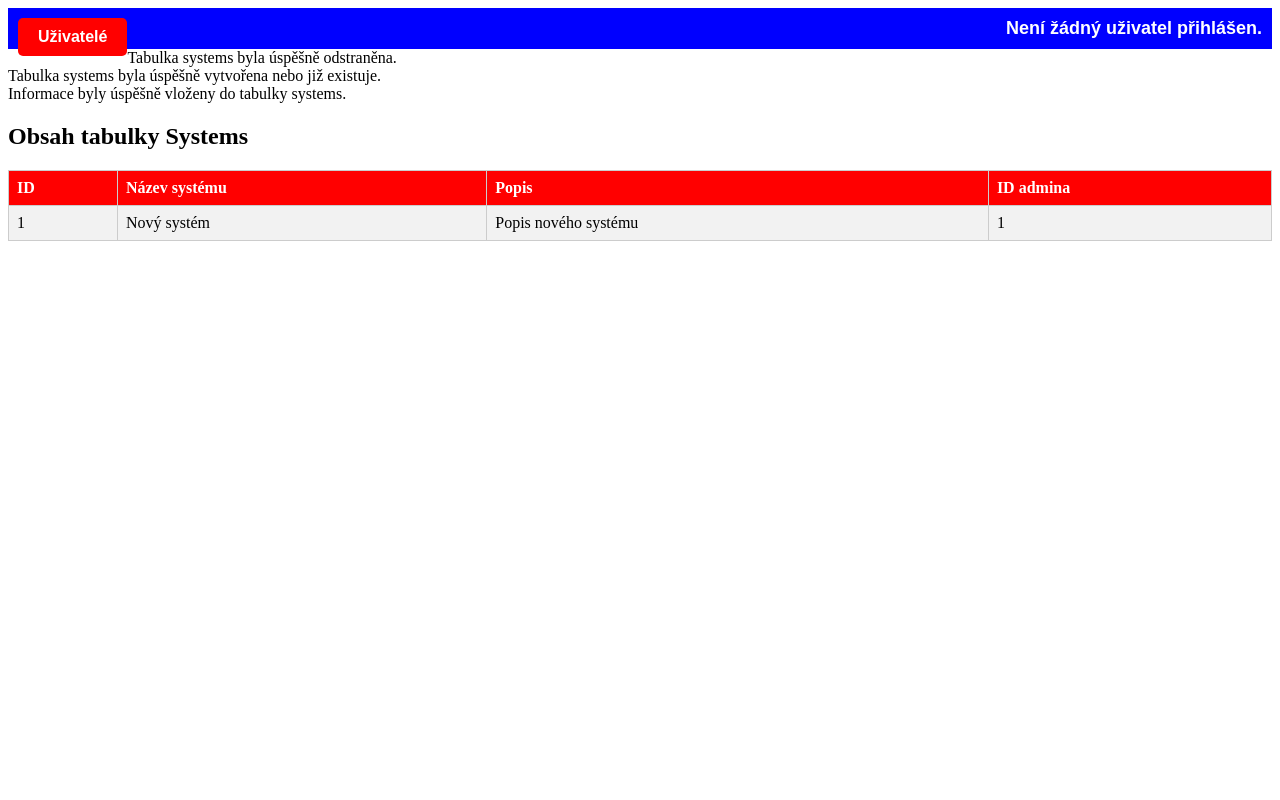
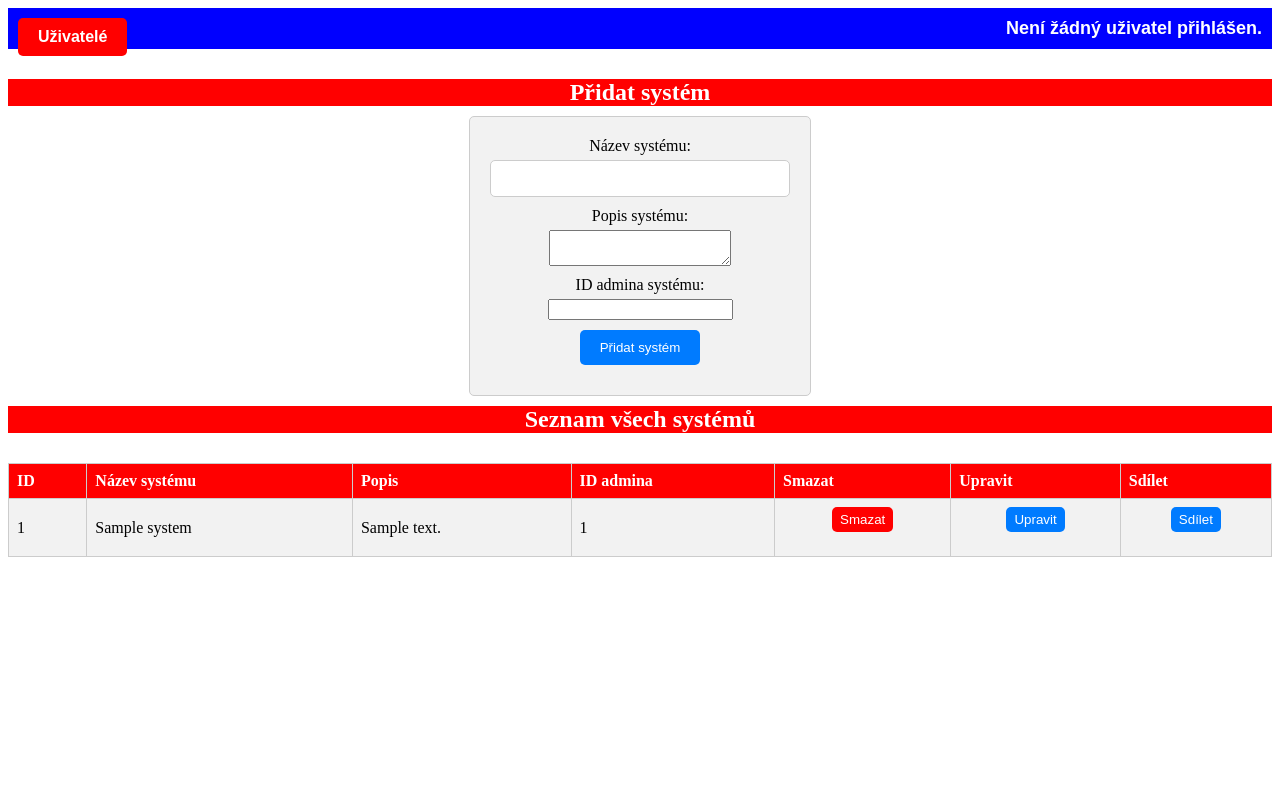
Before and after one commit to PendasDreams/IIS_projekt, a PHP site: page /system.php in a window 1280 px wide. Run offline with PHP 8.4, Linux system fonts and the light colour scheme; tables that the repository leaves empty or names only in its code hold one stand-in row (values such as "Sample post"); data that the repository does not hold is empty.

Commit message:
systemy uprava not done yet

```diff
--- a/system.php
+++ b/system.php
@@ -3,8 +3,6 @@ session_start();
 
 // Dotaz pro odstranění tabulky systems (pokud existuje)
 $dropTableQuery = "DROP TABLE IF EXISTS systems";
-
-
 
 // Funkce pro odhlášení uživatele
 function logoutUser() {
@@ -42,18 +40,62 @@ if (!mysqli_real_connect($db, 'localhost', 'xnovos14', 'inbon8uj', 'xnovos14', 0
     die('Nelze se připojit k databázi: ' . mysqli_connect_error());
 }
 
+// Zpracování formuláře pro přidání systému
+if (isset($_POST['addSystem'])) {
+    $newSystemName = mysqli_real_escape_string($db, $_POST['newSystemName']);
+    $newSystemDescription = mysqli_real_escape_string($db, $_POST['newSystemDescription']);
+    $newSystemAdminID = mysqli_real_escape_string($db, $_POST['newSystemAdminID']);
+
+    if (!systemExists($db, $newSystemName)) {
+        $insertQuery = "INSERT INTO systems (name, description, admin_id) VALUES ('$newSystemName', '$newSystemDescription', '$newSystemAdminID')";
+
+        if (mysqli_query($db, $insertQuery)) {
+            echo "Systém '$newSystemName' byl úspěšně přidán.";
+        } else {
+            echo 'Chyba při přidávání systému: ' . mysqli_error($db);
+        }
+    } else {
+        echo "Systém s názvem '$newSystemName' již existuje.";
+    }
+}
+
+function deleteSystem($db, $systemId) {
+    $systemId = mysqli_real_escape_string($db, $systemId);
+    $deleteQuery = "DELETE FROM systems WHERE id = '$systemId'";
+    return mysqli_query($db, $deleteQuery);
+}
+
+// Smazání systému
+if (isset($_POST['deleteSystem'])) {
+    $systemIdToDelete = mysqli_real_escape_string($db, $_POST['deleteSystemId']);
+    if (deleteSystem($db, $systemIdToDelete)) {
+        echo "Systém s ID $systemIdToDelete byl smazán.";
+    } else {
+        echo 'Chyba při mazání systému: ' . mysqli_error($db);
+    }
+}
+
+// Dotaz pro získání všech systémů
+$query = "SELECT * FROM systems";
+
+$result = mysqli_query($db, $query);
+
+if (!$result) {
+    die('Chyba dotazu: ' . mysqli_error($db));
+}
+
 ?>
+
 <html>
 <head>
-    <title>Přihlášení</title>
-    <link rel="stylesheet" type="text/css" href="welcome_style.css"> <!-- Import stylů z externího souboru -->
-    <link rel="stylesheet" type="text/css" href="styles.css"> <!-- Import stylů z externího souboru -->
+    <title>Přidat systém</title>
+    <link rel="stylesheet" type="text/css" href="welcome_style.css">
+    <link rel="stylesheet" type="text/css" href="styles.css">
 </head>
 <body>
+
 <div class="user-bar">
-
-<a href="editusers.php" class="system-button">Uživatelé</a>
-
+    <a href="editusers.php" class="system-button">Uživatelé</a>
     <?php if ($currentUsername) : ?>
         <span class="user-info">Přihlášený uživatel:</span> <strong><?= $currentUsername ?></strong><br>
         <span class="user-info">Role:</span> <strong><?= $currentRole ?></strong>
@@ -63,78 +105,75 @@ if (!mysqli_real_connect($db, 'localhost', 'xnovos14', 'inbon8uj', 'xnovos14', 0
     <?php else : ?>
         <span class="user-info">Není žádný uživatel přihlášen.</span>
     <?php endif; ?>
-
 </div>
 
+<div class="centered-buttons">
 
 
+<h2>Přidat systém</h2>
+<form class="user-form" method="POST" action="">
+    <div class="form-group">
+        <label for="newSystemName">Název systému:</label>
+        <input type="text" id="newSystemName" name="newSystemName" required>
+    </div>
+
+    <div class="form-group">
+        <label for="newSystemDescription">Popis systému:</label>
+        <textarea id="newSystemDescription" name="newSystemDescription" required></textarea>
+    </div>
+
+    <div class="form-group">
+        <label for="newSystemAdminID">ID admina systému:</label>
+        <input type="number" id="newSystemAdminID" name="newSystemAdminID" required>
+    </div>
+
+    <div class="form-group">
+        <button class="btn-submit" type="submit" name="addSystem">Přidat systém</button>
+    </div>
+</form>
+
+<h2>Seznam všech systémů</h2>
+<table>
+    <tr>
+        <th>ID</th>
+        <th>Název systému</th>
+        <th>Popis</th>
+        <th>ID admina</th>
+        <th>Smazat</th>
+        <th>Upravit</th>
+        <th>Sdílet</th>
+    </tr>
+    <?php while ($row = mysqli_fetch_assoc($result)) : ?>
+        <tr>
+            <td><?= $row['id'] ?></td>
+            <td><?= $row['name'] ?></td>
+            <td><?= $row['description'] ?></td>
+            <td><?= $row['admin_id'] ?></td>
+            <td>
+                <form method="POST" action="">
+                    <input type="hidden" name="deleteSystemId" value="<?= $row['id'] ?>">
+                    <button class="delete-button" type="submit" name="deleteSystem">Smazat</button>
+                </form>
+            </td>
+            <td>
+                <form method="POST" action="edit_systems.php">
+                    <input type="hidden" name="editSystemId" value="<?= $row['id'] ?>">
+                    <button class="edit-button" type="submit" name="loadEditSystem">Upravit</button>
+                </form>
+            </td>
+            <td>
+                <form >
+                    <input type="hidden" name="shareSystemId" value="<?= $row['id'] ?>">
+                    <button class="edit-button" type="submit" name="loadEditSystem">Sdílet</button>
+                </form>
+            </td>
+        </tr>
+    <?php endwhile; ?>
+</table>
+</div>
 </body>
 </html>
 
 <?php
-
-if (mysqli_query($db, $dropTableQuery)) {
-    echo "Tabulka systems byla úspěšně odstraněna.<br>";
-} else {
-    echo 'Chyba při odstraňování tabulky systems: ' . mysqli_error($db) . "<br>";
-}
-
-// Vytvoření tabulky systems (pokud ještě neexistuje)
-$createTableQuery = "CREATE TABLE IF NOT EXISTS systems (
-    id INT AUTO_INCREMENT PRIMARY KEY,
-    name VARCHAR(255) NOT NULL,
-    description TEXT,
-    admin_id INT
-)";
-
-
-
-if (mysqli_query($db, $createTableQuery)) {
-    echo "Tabulka systems byla úspěšně vytvořena nebo již existuje.<br>";
-} else {
-    echo 'Chyba při vytváření tabulky systems: ' . mysqli_error($db) . "<br>";
-}
-
-// Vložení informací do tabulky systems
-$newSystemName = 'Nový systém'; // Změňte na jméno systému, které se má vložit
-$newSystemDescription = 'Popis nového systému'; // Změňte na popis nového systému
-$newSystemAdminID = 1; // Změňte na ID admina systému
-
-if (!systemExists($db, $newSystemName)) {
-    $insertQuery = "INSERT INTO systems (name, description, admin_id) VALUES ('$newSystemName', '$newSystemDescription', $newSystemAdminID)";
-
-    if (mysqli_query($db, $insertQuery)) {
-        echo "Informace byly úspěšně vloženy do tabulky systems.<br>";
-    } else {
-        echo 'Chyba při vkládání informací do tabulky systems: ' . mysqli_error($db) . "<br>";
-    }
-} else {
-    echo "Systém s názvem '$newSystemName' již existuje.<br>";
-}
-
-// Výpis obsahu tabulky systems
-$query = "SELECT * FROM systems";
-
-$result = mysqli_query($db, $query);
-
-if (!$result) {
-    die('Chyba dotazu: ' . mysqli_error($db));
-}
-
-echo "<h2>Obsah tabulky Systems</h2>";
-echo "<table border='1'>";
-echo "<tr><th>ID</th><th>Název systému</th><th>Popis</th><th>ID admina</th></tr>";
-
-while ($row = mysqli_fetch_assoc($result)) {
-    echo "<tr>";
-    echo "<td>" . $row['id'] . "</td>";
-    echo "<td>" . $row['name'] . "</td>";
-    echo "<td>" . $row['description'] . "</td>";
-    echo "<td>" . $row['admin_id'] . "</td>";
-    echo "</tr>";
-}
-
-echo "</table>";
-
 mysqli_close($db);
 ?>
--- a/welcome_style.css
+++ b/welcome_style.css
@@ -22,12 +22,12 @@
 }
 
 .centered-buttons h2 {
-    background-color: #FF5733;
+    background-color: #ff0000;
     color: white;
-    border-radius: 10px;
+    border-radius: 0px;
     padding: 0px;
     margin: 10px;
-    width: 70%;
+    width: 100%;
     text-align: center;
 }
 
@@ -185,6 +185,7 @@ tr:nth-child(even) {
     border: none; /* Bez okraje */
     border-radius: 5px; /* Zaoblené rohy */
     text-decoration: none; /* Odstranění podtržení odkazu */
+    margin-right: 20px;
 
     /* Zarovnání tlačítka doleva */
     float: left;
```
Also changed, not shown: edit_systems.php (added, +115 -0 lines), edit_user_form.php (added).
